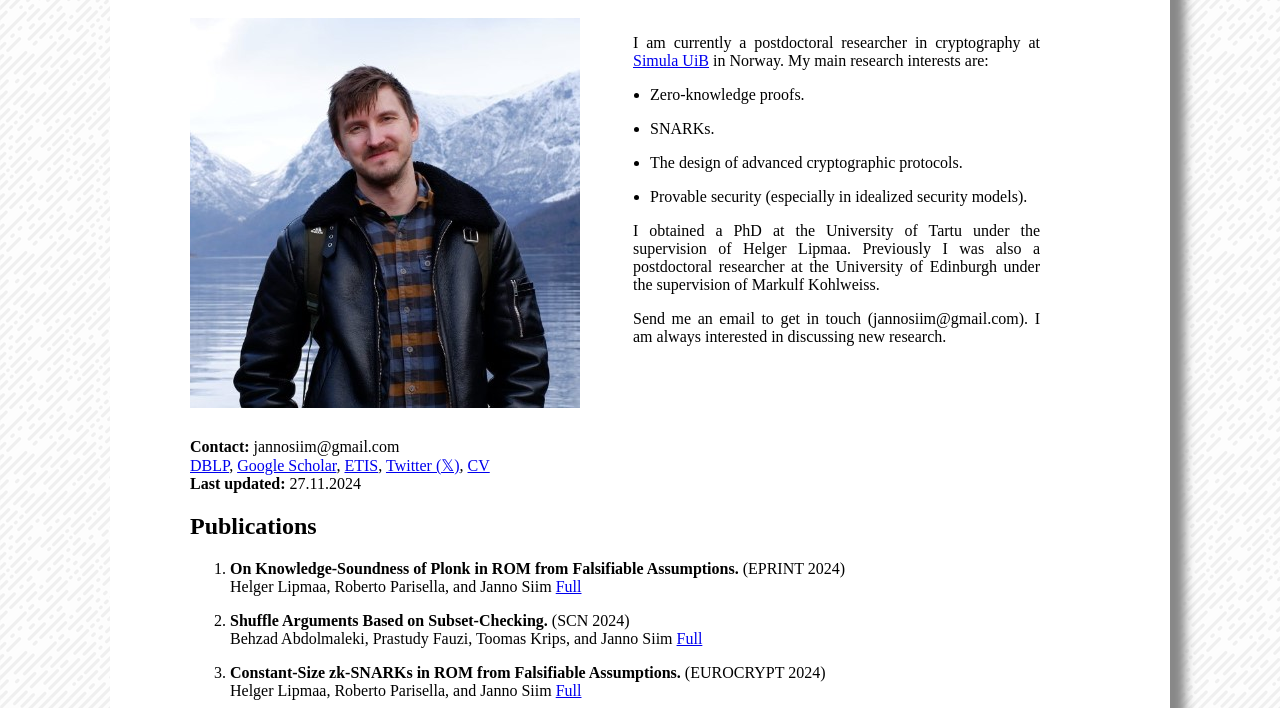
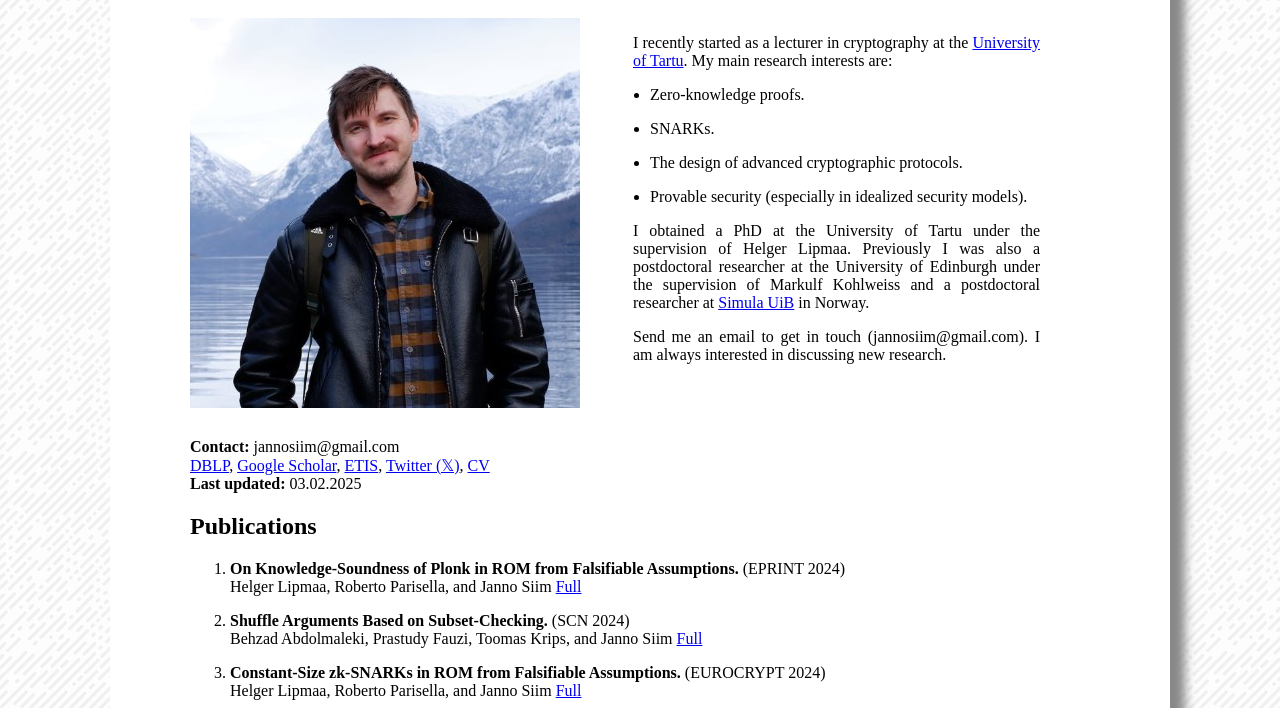
Before and after one commit to JannoSiim/home, a plain HTML site: page index.html in a window 1280 px wide. Shown: the part 102-810 px from the top of the page. Drawn offline with Linux system fonts and the light colour scheme.

Commit message:
updated job

```diff
--- a/index.html
+++ b/index.html
@@ -44,7 +44,7 @@
 		<div style="float:left;">
 		<img src="photo.jpg" align="left">
 		<p style="width: 850px;">
-		I am currently a postdoctoral researcher in cryptography at <a href="https://simula-uib.com/">Simula UiB</a> in Norway.
+		I recently started as a lecturer in cryptography at the <a href="https://cs.ut.ee/en">University of Tartu</a>.
         My main research interests are:
     	</p>
 		<ul style="margin: 0 0 0 420px;">
@@ -55,7 +55,8 @@
 		</ul>
 		<p style="width: 850px;">
 		I obtained a PhD at the University of Tartu under the supervision of Helger Lipmaa.
-		Previously I was also a postdoctoral researcher at the University of Edinburgh under the supervision of Markulf Kohlweiss.
+		Previously I was also a postdoctoral researcher at the University of Edinburgh under the supervision of Markulf Kohlweiss and
+a postdoctoral researcher at <a href="https://simula-uib.com/">Simula UiB</a> in Norway.
 		</p>
 
 		<p style="width: 850px;">
@@ -73,7 +74,7 @@
 		<a href="https://twitter.com/jannosiim">Twitter (𝕏)</a>,
 		<a href="CV.pdf">CV</a>
 		<br>
-		<b>Last updated:</b> 27.11.2024
+		<b>Last updated:</b> 03.02.2025
 
 		<h2>Publications</h2>
 
```
